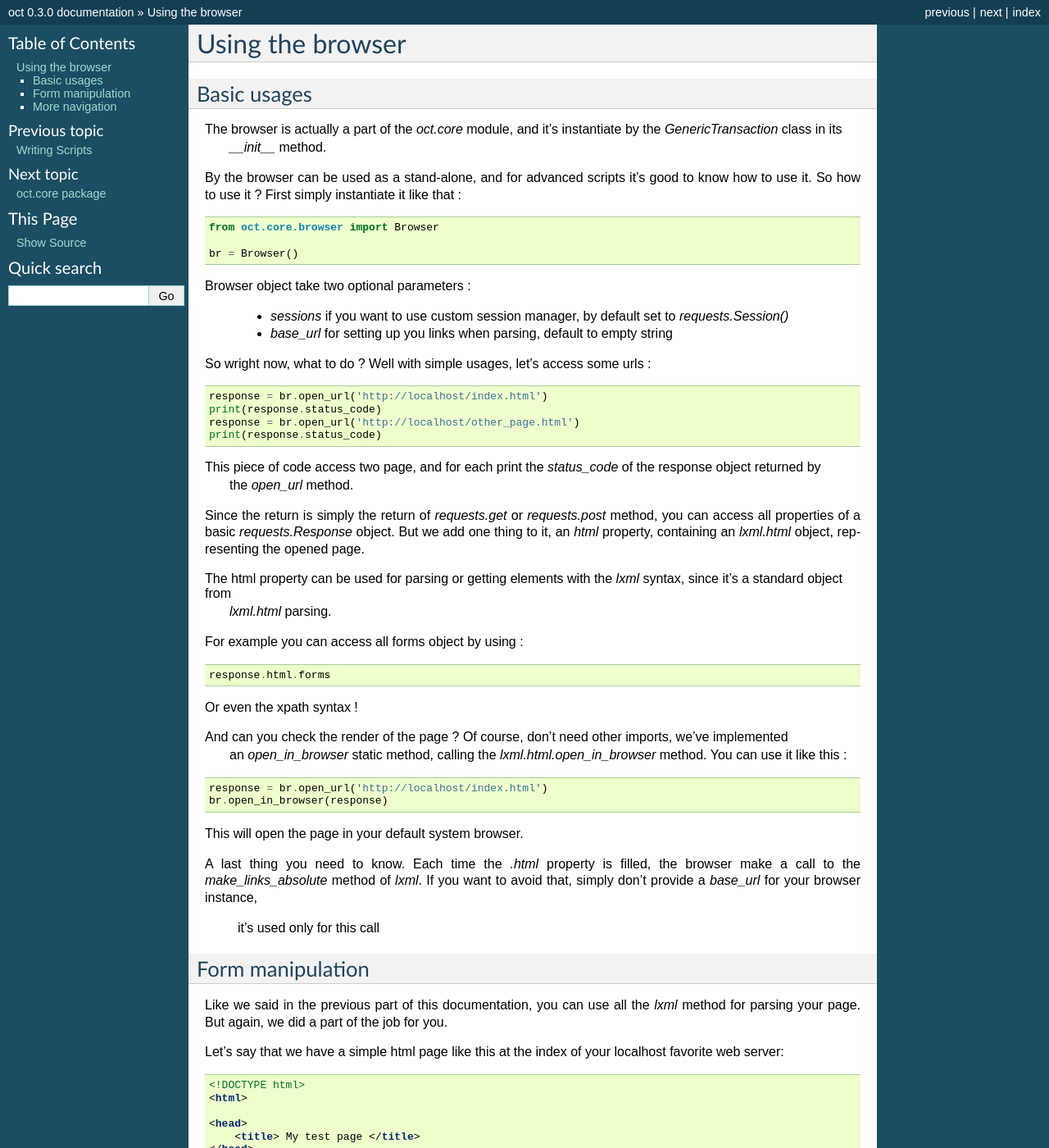
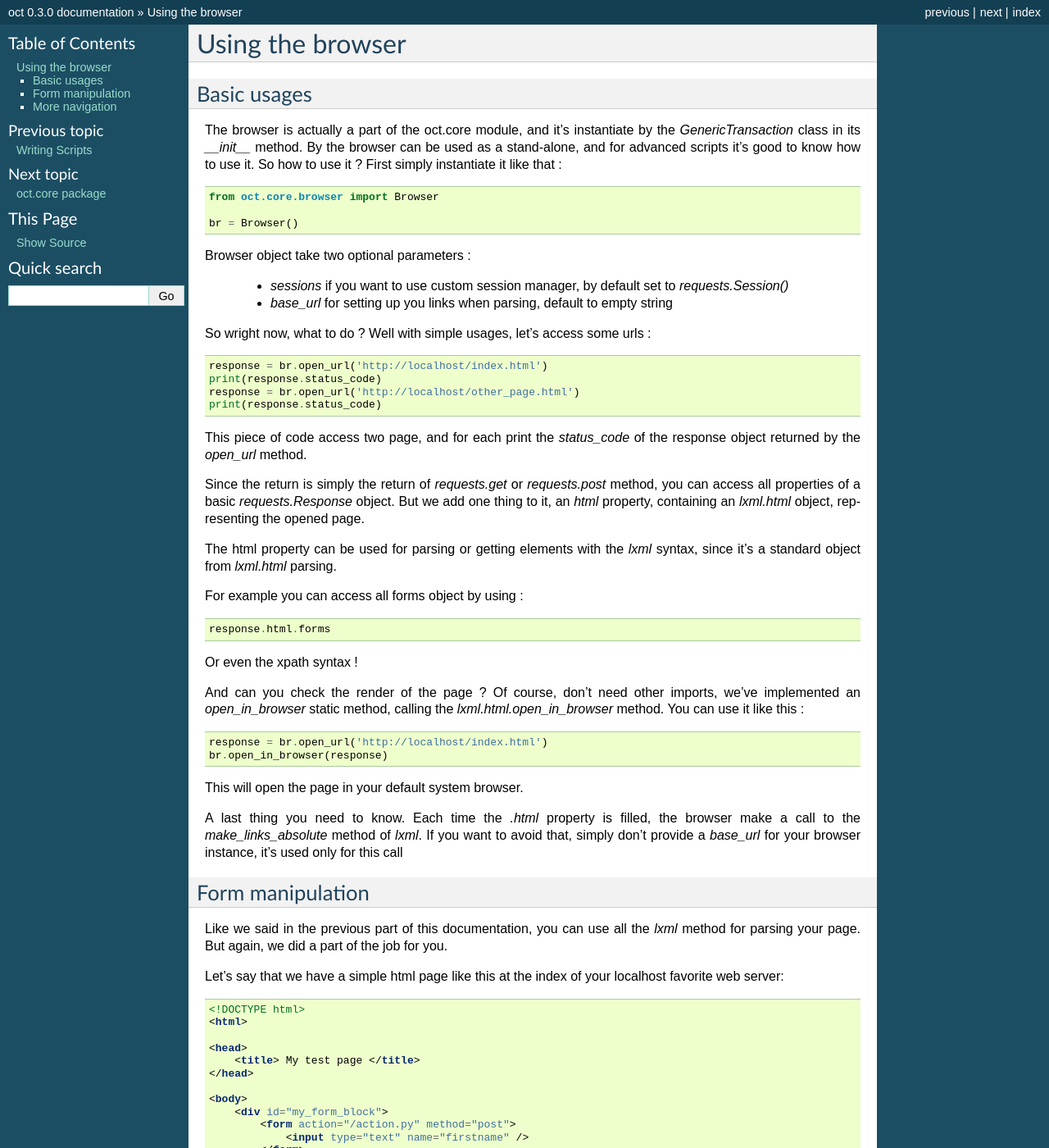
Before and after one commit to TheGhouls/oct, a Sphinx documentation site: the page built from doc/browser.rst, in a window 1280 px wide and 1400 px high. Shown: the whole window at 82% size. Built offline with Sphinx 7.4.7, drawn with Linux system fonts in a browser that asks for light colours.

```diff
--- a/doc/browser.rst
+++ b/doc/browser.rst
@@ -4,8 +4,7 @@ Using the browser
 Basic usages
 ------------
 
-The browser is actually a part of the `oct.core` module, and it's instantiate by the `GenericTransaction` class in its
- `__init__` method.
+The browser is actually a part of the oct.core module, and it's instantiate by the `GenericTransaction` class in its `__init__` method.
 By the browser can be used as a stand-alone, and for advanced scripts it's good to know how to use it. So how to use it ?
 First simply instantiate it like that :
 
@@ -29,15 +28,13 @@ So wright now, what to do ? Well with simple usages, let's access some urls :
     response = br.open_url('http://localhost/other_page.html')
     print(response.status_code)
 
-This piece of code access two page, and for each print the `status_code` of the response object returned by
- the `open_url` method.
+This piece of code access two page, and for each print the `status_code` of the response object returned by the `open_url` method.
 
 Since the return is simply the return of `requests.get` or `requests.post` method, you can access all properties of
 a basic `requests.Response` object. But we add one thing to it, an `html` property, containing an
 `lxml.html` object, representing the opened page.
 
-The html property can be used for parsing or getting elements with the `lxml` syntax, since it's a standard object from
- `lxml.html` parsing.
+The html property can be used for parsing or getting elements with the `lxml` syntax, since it's a standard object from `lxml.html` parsing.
 
 For example you can access all forms object by using :
 
@@ -47,8 +44,7 @@ For example you can access all forms object by using :
 
 Or even the xpath syntax !
 
-And can you check the render of the page ? Of course, don't need other imports, we've implemented
- an `open_in_browser` static method, calling the `lxml.html.open_in_browser` method. You can use it like this :
+And can you check the render of the page ? Of course, don't need other imports, we've implemented an `open_in_browser` static method, calling the `lxml.html.open_in_browser` method. You can use it like this :
 
 .. code-block:: python
 
@@ -58,8 +54,7 @@ And can you check the render of the page ? Of course, don't need other imports,
 This will open the page in your default system browser.
 
 A last thing you need to know. Each time the `.html` property is filled, the browser make a call to the
-`make_links_absolute` method of `lxml`. If you want to avoid that, simply don't provide a `base_url` for your browser instance,
- it's used only for this call
+`make_links_absolute` method of `lxml`. If you want to avoid that, simply don't provide a `base_url` for your browser instance, it's used only for this call
 
 Form manipulation
 -----------------
```
